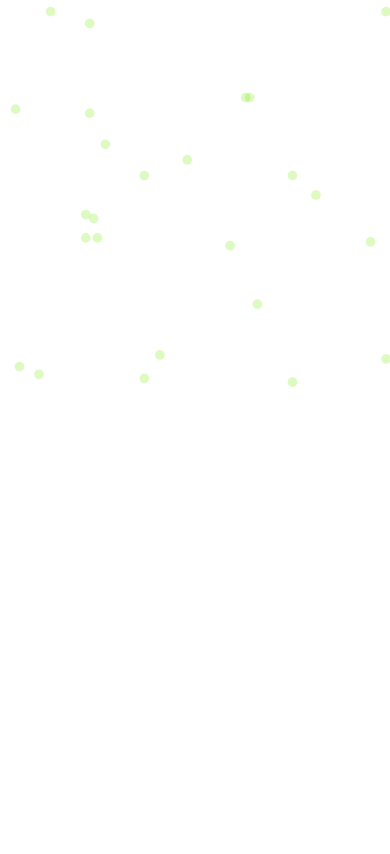
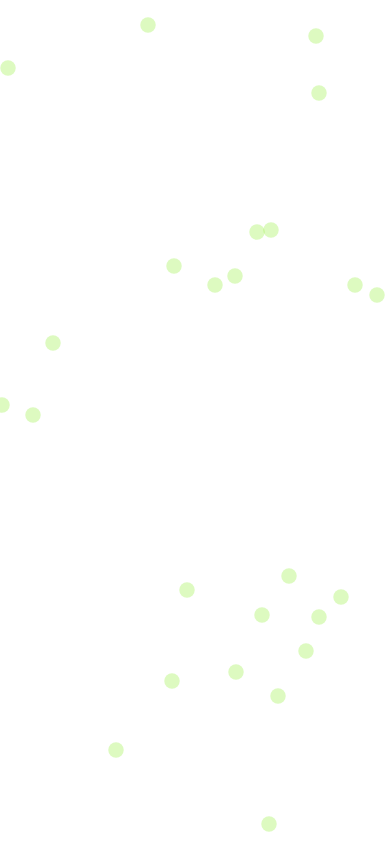
Before and after one commit to milufranz08/d3-react-tutorial, a React (Create React App) app: page / in a window 390 px wide. Built offline with nearby package versions, Linux system fonts and the light colour scheme.

Commit message:
Add responsiveness

```diff
--- a/src/App.css
+++ b/src/App.css
@@ -1,3 +1,5 @@
 .App {
   line-height: 2;
+  width: 100vw;
+  height: 100vh;
 }
--- a/src/App.js
+++ b/src/App.js
@@ -1,5 +1,5 @@
 /* eslint-disable react-hooks/exhaustive-deps */
-import React, { useState, useEffect, useRef } from 'react';
+import React, { useState, useEffect, useRef, useLayoutEffect } from 'react';
 import { animated, useSpring } from "react-spring";
 import { generateData } from './helper';
 import './App.css';
@@ -23,30 +23,54 @@ const useInterval = (callback, delay) => {
   }, [delay]);
 };
 
+// custom hook to watch for browser window resize
+const useWindowSize = () => {
+  const [size, setSize] = useState([0, 0]);
+  useLayoutEffect(() => {
+    function updateSize() {
+      setSize([window.innerWidth, window.innerHeight]);
+    }
+    window.addEventListener('resize', updateSize);
+    updateSize();
+    return () => window.removeEventListener('resize', updateSize);
+  }, []);
+  return size;
+}
+
 function App() {
-  const [data, setData] = useState(generateData());
+  const [data, setData] = useState();
   const [isAnimated, setIsAnimated] = useState(false);
+  const ref = useRef();
+  const [width, height] = useWindowSize();
 
   useEffect(() => {
     setIsAnimated(!isAnimated);
   }, [data]);
 
   useInterval(() => {
-    const newData = generateData();
+    if (width && height) {
+      const newData = generateData(width, height);
       setData(newData);
+    }
   }, 2000)
 
   const style = useSpring({
     config: {
       duration: 2000,
     },
-    r: isAnimated ? 5 : 0,
+    r: isAnimated ? width/100 * 8 : 0,
     opacity: isAnimated ? 1 : 0,
-  })
+  });
 
   return (
-    <div className="App">
-      <svg viewBox="0 0 100 100">
+    <div className="App" ref={ref}>
+      { width && height && data && (
+        <svg
+          viewBox={`0 0 ${width} ${height}`}
+          width={width}
+          height={height}
+          overflow="auto"
+        >
           {data.map(([x, y], index) => (
             <animated.circle {...style}
               key={index}
@@ -56,6 +80,7 @@ function App() {
             />
           ))}
         </svg>
+      )}
     </div>
   );
 }
--- a/src/helper.js
+++ b/src/helper.js
@@ -1,6 +1,6 @@
-export const generateData = () => {
+export const generateData = (width, height) => {
     return Array(25).fill(0).map(() => ([
-        Math.floor(Math.random() * 100) + 1,
-        Math.floor(Math.random() * 100) + 1
+        Math.floor(Math.random() * width) + 1,
+        Math.floor(Math.random() * height) + 1
       ]))
 }
```
Lines whose indentation alone changed are shown as unchanged.
